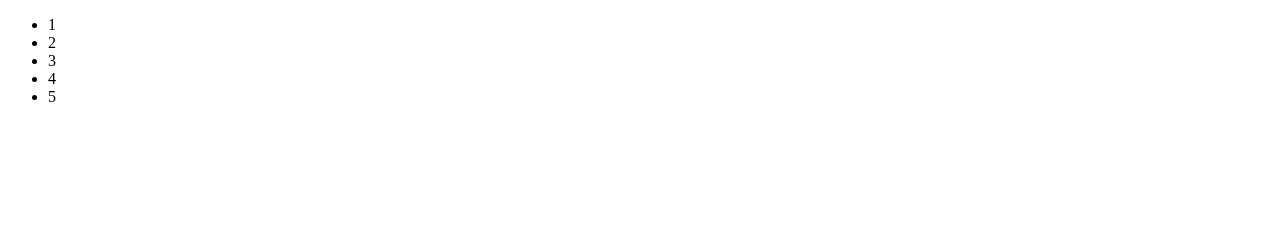
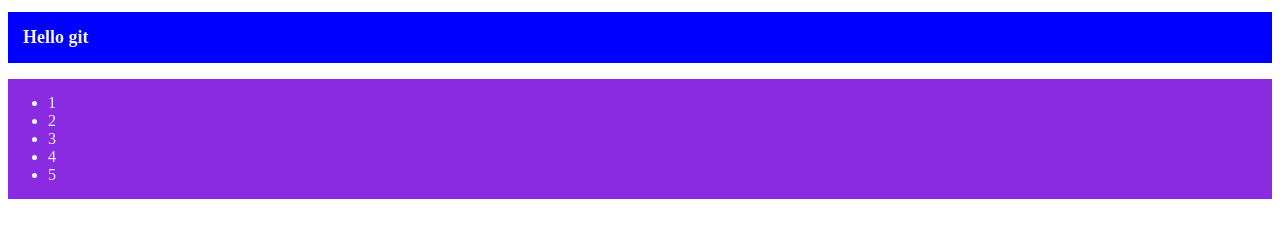
Before and after one commit to Lidiia2023/lesson-8, a plain HTML site: page index.html in a window 1280 px wide. Drawn offline with Linux system fonts and the light colour scheme.

Commit message:
add ul and li

```diff
--- /dev/null
+++ b/index.css
@@ -0,0 +1,12 @@
+*{ box-sizing: border-box;}
+h1{
+    background-color: blue;
+    color: beige;
+    font-size: large;
+    padding: 15px;
+}
+ul{
+    background-color: blueviolet;
+    color: aliceblue;
+    padding: 15px 40px;
+}
--- a/index.html
+++ b/index.html
@@ -5,8 +5,10 @@
     <meta http-equiv="X-UA-Compatible" content="IE=edge">
     <meta name="viewport" content="width=device-width, initial-scale=1.0">
     <title>Lesson-7</title>
+    <link rel="stylesheet" href="index.css">
 </head>
 <body>
+    <h1>Hello git</h1>
    <ul>
     <li>1</li>
     <li>2</li>
```
